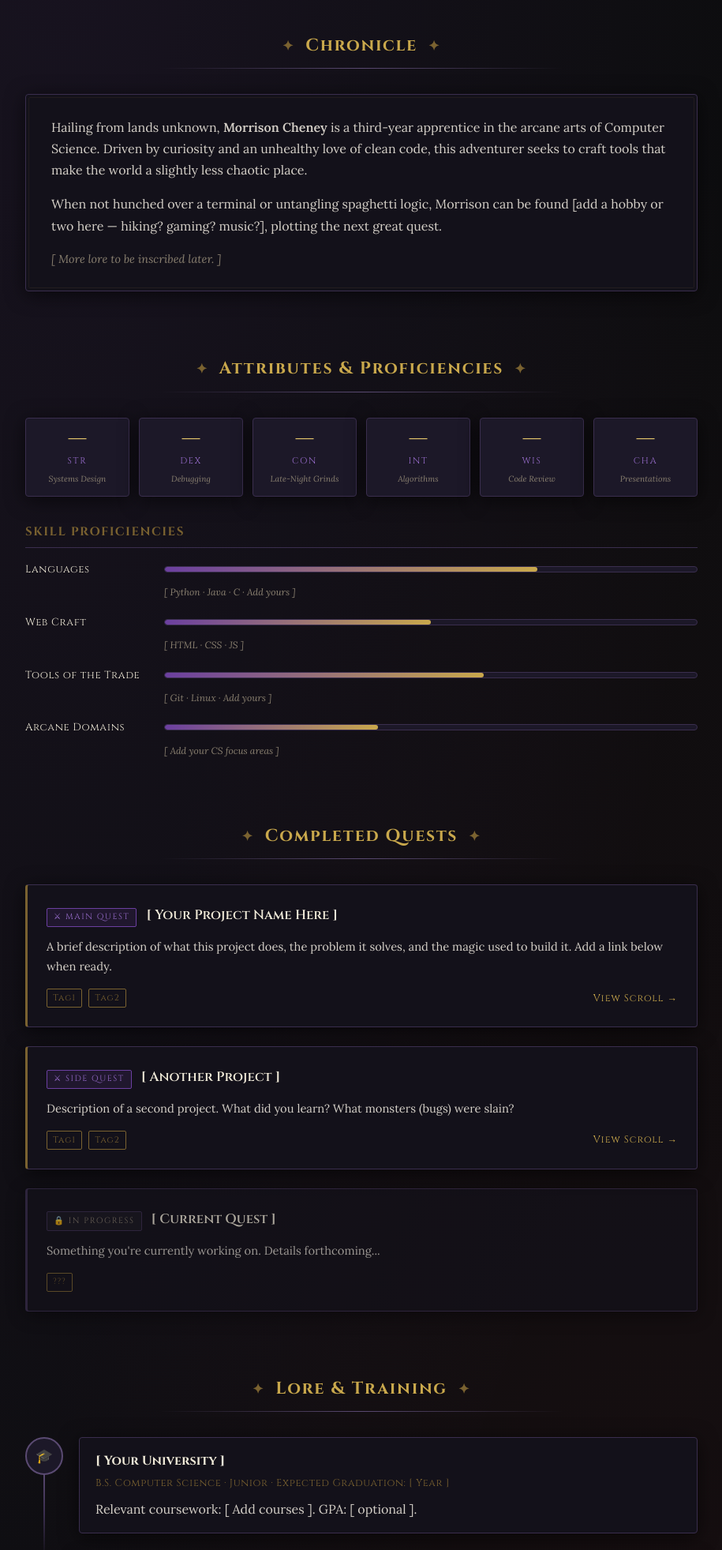
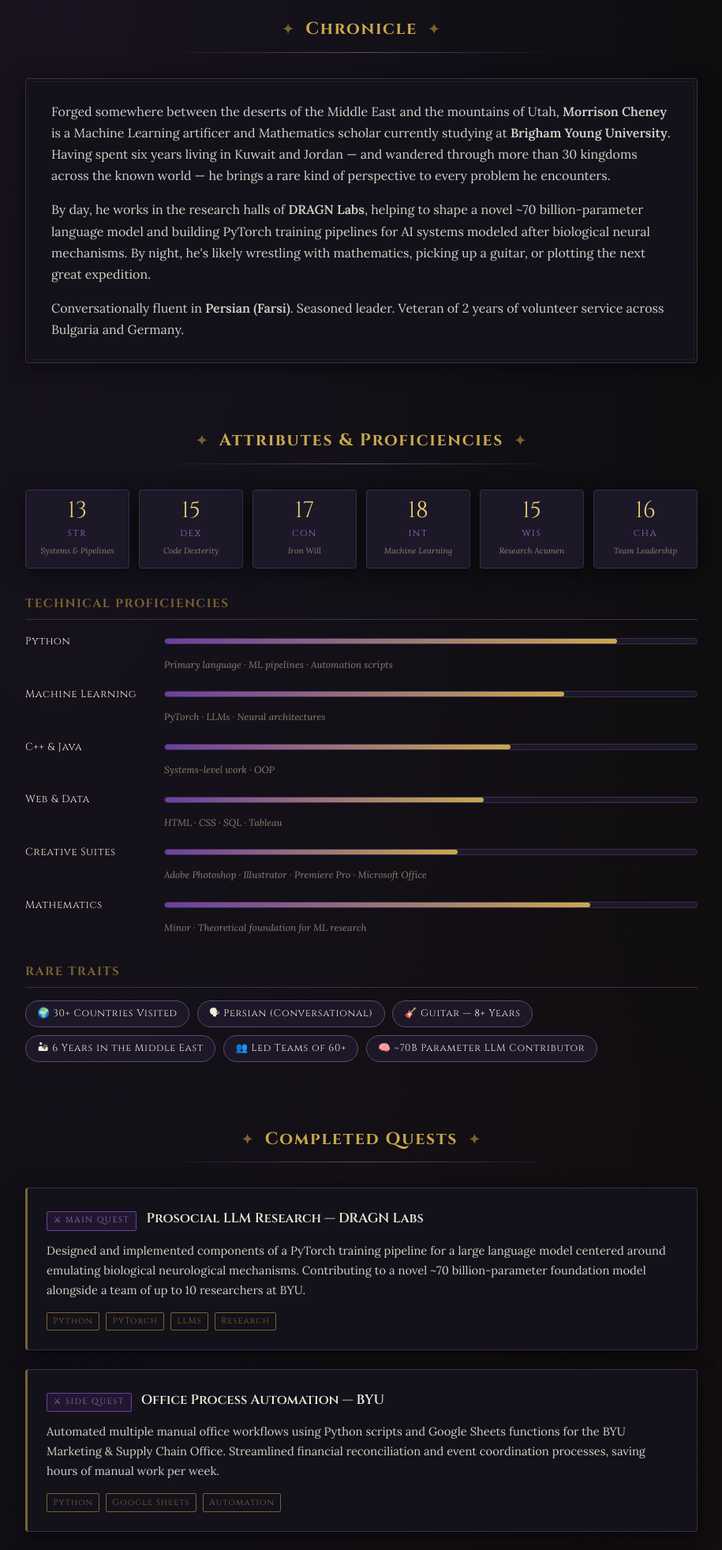
Before and after one commit to morrisoncheney/personal_website, a plain HTML site: page index.html in a window 1280 px wide. Shown: the part 326-2289 px from the top of the page at 79% size, without its empty margins (182-1097 px from the left). Drawn offline with Linux system fonts and the light colour scheme.

Commit message:
Adding personal dataa.

```diff
--- a/index.html
+++ b/index.html
@@ -16,9 +16,9 @@
     <div class="nameplate-inner">
       <div class="ornament">⚔</div>
       <h1 class="character-name">Morrison Cheney</h1>
-      <p class="character-title">Software Artificer · Level III Scholar · Seeker of Bugs</p>
       <div class="ornament">⚔</div>
     </div>
+    <p class="character-title">ML Artificer &nbsp;·&nbsp; Mathematics Scholar &nbsp;·&nbsp; Polyglot Wanderer</p>
     <nav class="scroll-nav">
       <a href="#about">Chronicle</a>
       <a href="#stats">Attributes</a>
@@ -35,17 +35,21 @@
       <h2 class="section-title"><span class="title-deco">✦</span> Chronicle <span class="title-deco">✦</span></h2>
       <div class="scroll-block">
         <p>
-          Hailing from lands unknown, <strong>Morrison Cheney</strong> is a third-year apprentice
-          in the arcane arts of Computer Science. Driven by curiosity and an unhealthy love
-          of clean code, this adventurer seeks to craft tools that make the world a slightly
-          less chaotic place.
+          Forged somewhere between the deserts of the Middle East and the mountains of Utah,
+          <strong>Morrison Cheney</strong> is a Machine Learning artificer and Mathematics scholar
+          currently studying at <strong>Brigham Young University</strong>. Having spent six years living
+          in Kuwait and Jordan — and wandered through more than 30 kingdoms across the known world —
+          he brings a rare kind of perspective to every problem he encounters.
         </p>
         <p>
-          When not hunched over a terminal or untangling spaghetti logic, Morrison can be found
-          [add a hobby or two here — hiking? gaming? music?], plotting the next great quest.
+          By day, he works in the research halls of <strong>DRAGN Labs</strong>, helping to shape a
+          novel ~70 billion-parameter language model and building PyTorch training pipelines for AI
+          systems modeled after biological neural mechanisms. By night, he's likely wrestling with
+          mathematics, picking up a guitar, or plotting the next great expedition.
         </p>
-        <p class="placeholder-note">
-          [ More lore to be inscribed later. ]
+        <p>
+          Conversationally fluent in <strong>Persian (Farsi)</strong>. Seasoned leader. Veteran of
+          2 years of volunteer service across Bulgaria and Germany.
         </p>
       </div>
     </section>
@@ -56,59 +60,86 @@
 
       <div class="stats-grid">
         <div class="stat-box">
-          <div class="stat-score">—</div>
+          <div class="stat-score">13</div>
           <div class="stat-name">STR</div>
-          <div class="stat-flavor">Systems Design</div>
+          <div class="stat-flavor">Systems & Pipelines</div>
         </div>
         <div class="stat-box">
-          <div class="stat-score">—</div>
+          <div class="stat-score">15</div>
           <div class="stat-name">DEX</div>
-          <div class="stat-flavor">Debugging</div>
+          <div class="stat-flavor">Code Dexterity</div>
         </div>
         <div class="stat-box">
-          <div class="stat-score">—</div>
+          <div class="stat-score">17</div>
           <div class="stat-name">CON</div>
-          <div class="stat-flavor">Late-Night Grinds</div>
+          <div class="stat-flavor">Iron Will</div>
         </div>
         <div class="stat-box">
-          <div class="stat-score">—</div>
+          <div class="stat-score">18</div>
           <div class="stat-name">INT</div>
-          <div class="stat-flavor">Algorithms</div>
+          <div class="stat-flavor">Machine Learning</div>
         </div>
         <div class="stat-box">
-          <div class="stat-score">—</div>
+          <div class="stat-score">15</div>
           <div class="stat-name">WIS</div>
-          <div class="stat-flavor">Code Review</div>
+          <div class="stat-flavor">Research Acumen</div>
         </div>
         <div class="stat-box">
-          <div class="stat-score">—</div>
+          <div class="stat-score">16</div>
           <div class="stat-name">CHA</div>
-          <div class="stat-flavor">Presentations</div>
+          <div class="stat-flavor">Team Leadership</div>
         </div>
       </div>
 
-      <h3 class="sub-heading">Skill Proficiencies</h3>
+      <h3 class="sub-heading">Technical Proficiencies</h3>
       <div class="skill-list">
+
         <div class="skill-item">
-          <span class="skill-name">Languages</span>
-          <div class="skill-bar-track"><div class="skill-bar" style="width: 70%"></div></div>
-          <span class="skill-tags">[ Python · Java · C · Add yours ]</span>
+          <span class="skill-name">Python</span>
+          <div class="skill-bar-track"><div class="skill-bar" style="width: 85%"></div></div>
+          <span class="skill-tags">Primary language · ML pipelines · Automation scripts</span>
         </div>
+
         <div class="skill-item">
-          <span class="skill-name">Web Craft</span>
-          <div class="skill-bar-track"><div class="skill-bar" style="width: 50%"></div></div>
-          <span class="skill-tags">[ HTML · CSS · JS ]</span>
+          <span class="skill-name">Machine Learning</span>
+          <div class="skill-bar-track"><div class="skill-bar" style="width: 75%"></div></div>
+          <span class="skill-tags">PyTorch · LLMs · Neural architectures</span>
         </div>
+
         <div class="skill-item">
-          <span class="skill-name">Tools of the Trade</span>
+          <span class="skill-name">C++ &amp; Java</span>
+          <div class="skill-bar-track"><div class="skill-bar" style="width: 65%"></div></div>
+          <span class="skill-tags">Systems-level work · OOP</span>
+        </div>
+
+        <div class="skill-item">
+          <span class="skill-name">Web &amp; Data</span>
           <div class="skill-bar-track"><div class="skill-bar" style="width: 60%"></div></div>
-          <span class="skill-tags">[ Git · Linux · Add yours ]</span>
+          <span class="skill-tags">HTML · CSS · SQL · Tableau</span>
         </div>
+
         <div class="skill-item">
-          <span class="skill-name">Arcane Domains</span>
-          <div class="skill-bar-track"><div class="skill-bar" style="width: 40%"></div></div>
-          <span class="skill-tags">[ Add your CS focus areas ]</span>
+          <span class="skill-name">Creative Suites</span>
+          <div class="skill-bar-track"><div class="skill-bar" style="width: 55%"></div></div>
+          <span class="skill-tags">Adobe Photoshop · Illustrator · Premiere Pro · Microsoft Office</span>
         </div>
+
+        <div class="skill-item">
+          <span class="skill-name">Mathematics</span>
+          <div class="skill-bar-track"><div class="skill-bar" style="width: 80%"></div></div>
+          <span class="skill-tags">Minor · Theoretical foundation for ML research</span>
+        </div>
+
+      </div>
+
+      <h3 class="sub-heading">Rare Traits</h3>
+      <div class="trait-list">
+        <div class="trait-pill">🌍 30+ Countries Visited</div>
+        <div class="trait-pill">🗣 Persian (Conversational)</div>
+        <div class="trait-pill">🎸 Guitar — 8+ Years</div>
+        <div class="trait-pill">🏜 6 Years in the Middle East</div>
+        <div class="trait-pill">👥 Led Teams of 60+</div>
+        <div class="trait-pill">🧠 ~70B Parameter LLM Contributor</div>
       </div>
     </section>
 
@@ -120,41 +151,45 @@
         <div class="quest-card">
           <div class="quest-header">
             <span class="quest-badge">⚔ MAIN QUEST</span>
-            <h3 class="quest-title">[ Your Project Name Here ]</h3>
+            <h3 class="quest-title">Prosocial LLM Research — DRAGN Labs</h3>
           </div>
           <p class="quest-desc">
-            A brief description of what this project does, the problem it solves, and the magic
-            used to build it. Add a link below when ready.
+            Designed and implemented components of a PyTorch training pipeline for a large language model
+            centered around emulating biological neurological mechanisms. Contributing to a novel
+            ~70 billion-parameter foundation model alongside a team of up to 10 researchers at BYU.
           </p>
           <div class="quest-footer">
-            <span class="quest-tag">Tag1</span>
-            <span class="quest-tag">Tag2</span>
-            <a href="#" class="quest-link">View Scroll →</a>
+            <span class="quest-tag">Python</span>
+            <span class="quest-tag">PyTorch</span>
+            <span class="quest-tag">LLMs</span>
+            <span class="quest-tag">Research</span>
           </div>
         </div>
 
         <div class="quest-card">
           <div class="quest-header">
             <span class="quest-badge">⚔ SIDE QUEST</span>
-            <h3 class="quest-title">[ Another Project ]</h3>
+            <h3 class="quest-title">Office Process Automation — BYU</h3>
           </div>
           <p class="quest-desc">
-            Description of a second project. What did you learn? What monsters (bugs) were slain?
+            Automated multiple manual office workflows using Python scripts and Google Sheets functions
+            for the BYU Marketing &amp; Supply Chain Office. Streamlined financial reconciliation and
+            event coordination processes, saving hours of manual work per week.
           </p>
           <div class="quest-footer">
-            <span class="quest-tag">Tag1</span>
-            <span class="quest-tag">Tag2</span>
-            <a href="#" class="quest-link">View Scroll →</a>
+            <span class="quest-tag">Python</span>
+            <span class="quest-tag">Google Sheets</span>
+            <span class="quest-tag">Automation</span>
           </div>
         </div>
 
         <div class="quest-card quest-card--locked">
           <div class="quest-header">
             <span class="quest-badge">🔒 IN PROGRESS</span>
-            <h3 class="quest-title">[ Current Quest ]</h3>
+            <h3 class="quest-title">[ Personal Projects — Coming Soon ]</h3>
           </div>
           <p class="quest-desc">
-            Something you're currently working on. Details forthcoming...
+            More scrolls to be added to this archive. Check back, traveler.
           </p>
           <div class="quest-footer">
             <span class="quest-tag">???</span>
@@ -172,27 +207,51 @@
         <div class="timeline-entry">
           <div class="timeline-marker">🎓</div>
           <div class="timeline-content">
-            <h3>[ Your University ]</h3>
-            <p class="timeline-meta">B.S. Computer Science · Junior · Expected Graduation: [ Year ]</p>
-            <p>Relevant coursework: [ Add courses ]. GPA: [ optional ].</p>
+            <h3>Brigham Young University</h3>
+            <p class="timeline-meta">B.S. Machine Learning · Mathematics Minor · Jan 2024 – Apr 2028 · Provo, UT</p>
+            <p>College of Computational, Mathematical, and Physical Sciences.
+               Recipient of the BYU Scholarship for Academic Excellence.</p>
+          </div>
+        </div>
+
+        <div class="timeline-entry">
+          <div class="timeline-marker">⚗</div>
+          <div class="timeline-content">
+            <h3>DRAGN Labs, BYU</h3>
+            <p class="timeline-meta">Research Assistant &amp; Software Developer · Jan 2026 – Present · Provo, UT</p>
+            <p>Building PyTorch training pipelines for a prosocial LLM that emulates biological
+               neurological mechanisms. Collaborating on a ~70B-parameter foundation model with a team of up to 10 researchers.</p>
           </div>
         </div>
 
         <div class="timeline-entry">
           <div class="timeline-marker">⚙</div>
           <div class="timeline-content">
-            <h3>[ Internship / Job / Research Position ]</h3>
-            <p class="timeline-meta">[ Role ] · [ Organization ] · [ Date Range ]</p>
-            <p>What did you do? What quests were undertaken?</p>
+            <h3>For the Strength of Youth</h3>
+            <p class="timeline-meta">Assistant Coordinator · May 2025 – Aug 2025</p>
+            <p>Orchestrated large session-wide activities for youth participants. Mentored and trained
+               over 60 counselors. Responded to emergency situations to maintain program safety and flow.</p>
           </div>
         </div>
 
         <div class="timeline-entry">
-          <div class="timeline-marker">🏆</div>
+          <div class="timeline-marker">📜</div>
           <div class="timeline-content">
-            <h3>[ Award / Hackathon / Club ]</h3>
-            <p class="timeline-meta">[ Year ]</p>
-            <p>Description of achievement or involvement.</p>
+            <h3>BYU Marketing &amp; Supply Chain Office</h3>
+            <p class="timeline-meta">Secretary · Feb 2025 – Apr 2025 · Provo, UT</p>
+            <p>Automated office processes with Python, reconciled departmental budgets, and provided
+               administrative support to up to 10 professors.</p>
+          </div>
+        </div>
+
+        <div class="timeline-entry">
+          <div class="timeline-marker">🌍</div>
+          <div class="timeline-content">
+            <h3>Full-time Volunteer Service</h3>
+            <p class="timeline-meta">Bulgaria &amp; Germany · Nov 2021 – Dec 2023</p>
+            <p>Led a group of 3–5 volunteers for 9 months, running weekly training sessions.
+               Trained 2 newly arrived volunteers with intensive language mentoring.
+               Achieved conversational proficiency in Persian.</p>
           </div>
         </div>
 
@@ -203,19 +262,19 @@
     <section id="contact" class="sheet-section">
       <h2 class="section-title"><span class="title-deco">✦</span> Send a Raven <span class="title-deco">✦</span></h2>
       <div class="scroll-block contact-block">
-        <p>The adventurer welcomes correspondence from fellow travelers, guild recruiters, and curious souls alike.</p>
+        <p>The artificer welcomes correspondence from fellow researchers, recruiters, and curious wanderers alike.</p>
         <div class="contact-links">
-          <a href="mailto:youremail@example.com" class="contact-item">
+          <a href="mailto:morriskc@byu.edu" class="contact-item">
             <span class="contact-icon">✉</span>
-            <span>youremail@example.com</span>
+            <span>morriskc@byu.edu</span>
+          </a>
+          <a href="https://www.linkedin.com/in/morrison-cheney/" class="contact-item" target="_blank" rel="noopener">
+            <span class="contact-icon">📜</span>
+            <span>LinkedIn</span>
           </a>
           <a href="https://github.com/yourusername" class="contact-item" target="_blank" rel="noopener">
             <span class="contact-icon">⚗</span>
             <span>GitHub</span>
-          </a>
-          <a href="https://linkedin.com/in/yourprofile" class="contact-item" target="_blank" rel="noopener">
-            <span class="contact-icon">📜</span>
-            <span>LinkedIn</span>
           </a>
         </div>
       </div>
@@ -224,8 +283,8 @@
   </main>
 
   <footer class="site-footer">
-    <p>Forged with <span style="color: var(--gold)">⚔</span> by Morrison Cheney · <span id="year"></span></p>
-    <p class="footer-flavor">May your code compile and your tests pass.</p>
+    <p>Forged with <span style="color: var(--gold)">⚔</span> by Morrison Cheney &nbsp;·&nbsp; <span id="year"></span></p>
+    <p class="footer-flavor">May your gradients converge and your loss go to zero.</p>
   </footer>
 
   <script src="script.js"></script>
--- a/style.css
+++ b/style.css
@@ -286,6 +286,31 @@
   .skill-tags { grid-column: 1; }
 }
 
+/* ---- TRAIT PILLS ---- */
+.trait-list {
+  display: flex;
+  flex-wrap: wrap;
+  gap: 0.6rem;
+  margin-top: 0.5rem;
+}
+
+.trait-pill {
+  font-family: var(--font-heading);
+  font-size: 0.78rem;
+  letter-spacing: 0.06em;
+  color: var(--text-bright);
+  background: var(--surface2);
+  border: 1px solid var(--border-light);
+  border-radius: 99px;
+  padding: 0.35rem 0.9rem;
+  transition: border-color 0.2s, color 0.2s;
+}
+
+.trait-pill:hover {
+  border-color: var(--gold);
+  color: var(--gold-light);
+}
+
 /* ---- QUEST LOG ---- */
 .quest-log { display: grid; gap: 1.5rem; }
 
```
